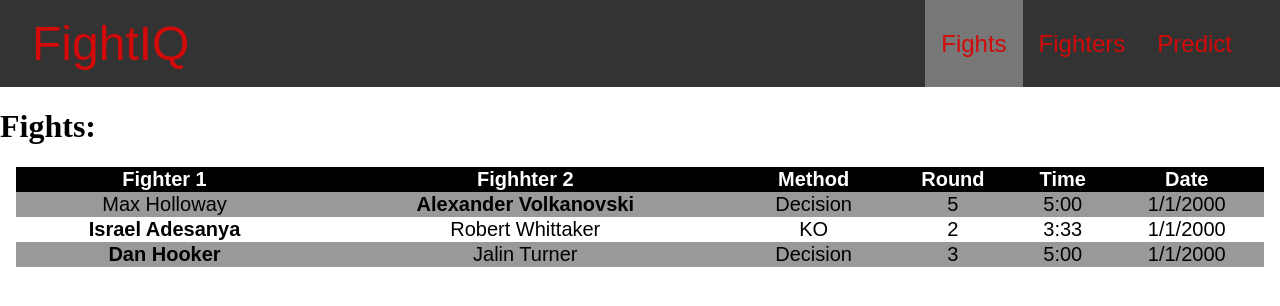
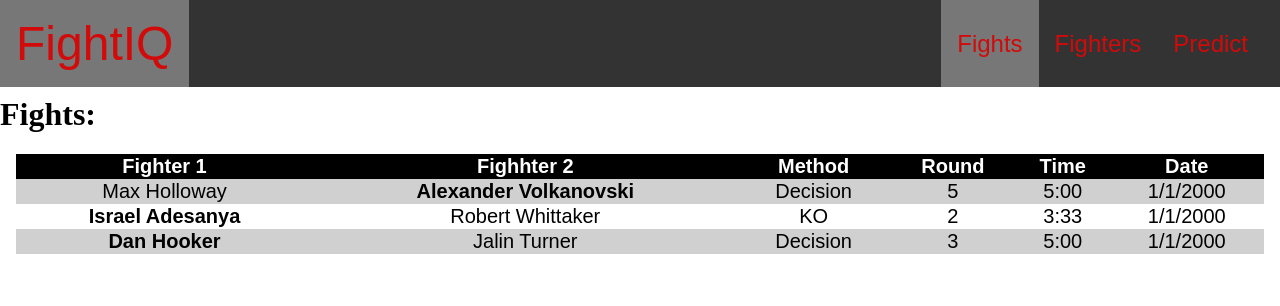
Before and after one commit to EthanPascual/ufcPredictor, a React (Vite) app in the folder ufcPredictor/client/: page /fights in a window 1280 px wide. Shown: the top 306 px of the page. Built offline with nearby package versions, Linux system fonts and the light colour scheme.

Commit message:
very basic fighter detail page

```diff
--- a/ufcPredictor/client/src/Fighter.jsx
+++ b/ufcPredictor/client/src/Fighter.jsx
@@ -1,11 +1,20 @@
 import { useParams } from "react-router"
+import { currentFighters } from "./data/tempFighter"
+import "./index.css"
 
 function Fighter(){
     let params = useParams();
+    let currFighter = currentFighters.find(fighter => fighter.name == params.name)
 
     return (
         <>
-            <h1>{params.name}</h1>
+            <div className="infoContainer">
+                <h1>{currFighter.name}</h1>
+                <h2>"{currFighter.nickname}"</h2>
+                <img src={currFighter.image} />
+                <p>Record: {currFighter.wins}/{currFighter.losses}/{currFighter.draw}</p>
+            </div>
+
         </>
     )
 }
--- a/ufcPredictor/client/src/Layout.jsx
+++ b/ufcPredictor/client/src/Layout.jsx
@@ -1,11 +1,15 @@
 import NavBar from "./components/NavBar";
 import { Outlet } from "react-router";
+import './index.css'
 
 function Layout(){
     return(
         <>
             <NavBar />
-            <Outlet />
+            <div className="main">
+                <Outlet />
+            </div>
+
         </>
     )
 }
--- a/ufcPredictor/client/src/index.css
+++ b/ufcPredictor/client/src/index.css
@@ -5,7 +5,9 @@
 body{
   margin: 0;
 }
-
+.main{
+  margin-top: 6rem;
+}
 .fighterGrid{
   display: flex;
   flex-wrap: wrap;
@@ -61,9 +63,14 @@ input:focus{
 }
 
 .tableContainer tr:nth-child(odd){
+  background-color: #d0d0d0;
+}
+
+.tableContainer tr:hover{
   background-color: #999;
 }
 
-.tableContainer tr:hover{
-  background-color: #888;
+.infoContainer {
+  padding: 0rem 1.5rem;
+  min-height: 100vh;
 }
--- a/ufcPredictor/client/src/styles/nav.css
+++ b/ufcPredictor/client/src/styles/nav.css
@@ -5,7 +5,9 @@
     justify-content: space-between;
     align-items: stretch;
     gap: 2rem;
-    padding: 0rem 1rem;
+    width: 100%;
+    position: fixed;
+    top:0;
 }
 .nav a {
     color:inherit;
```
